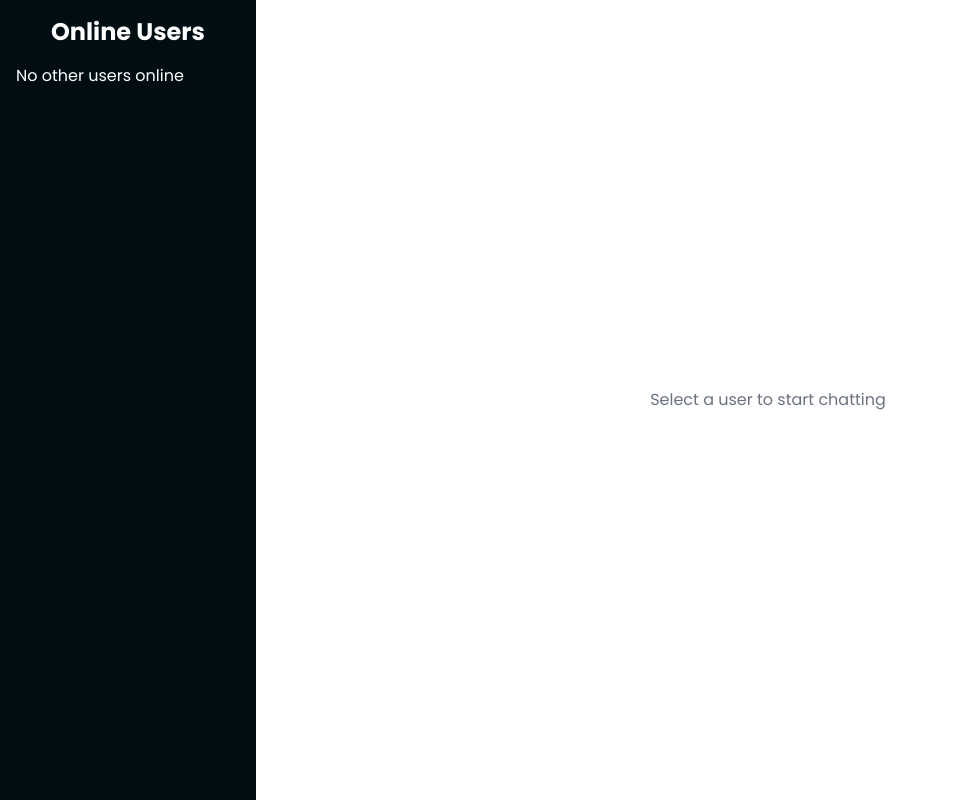
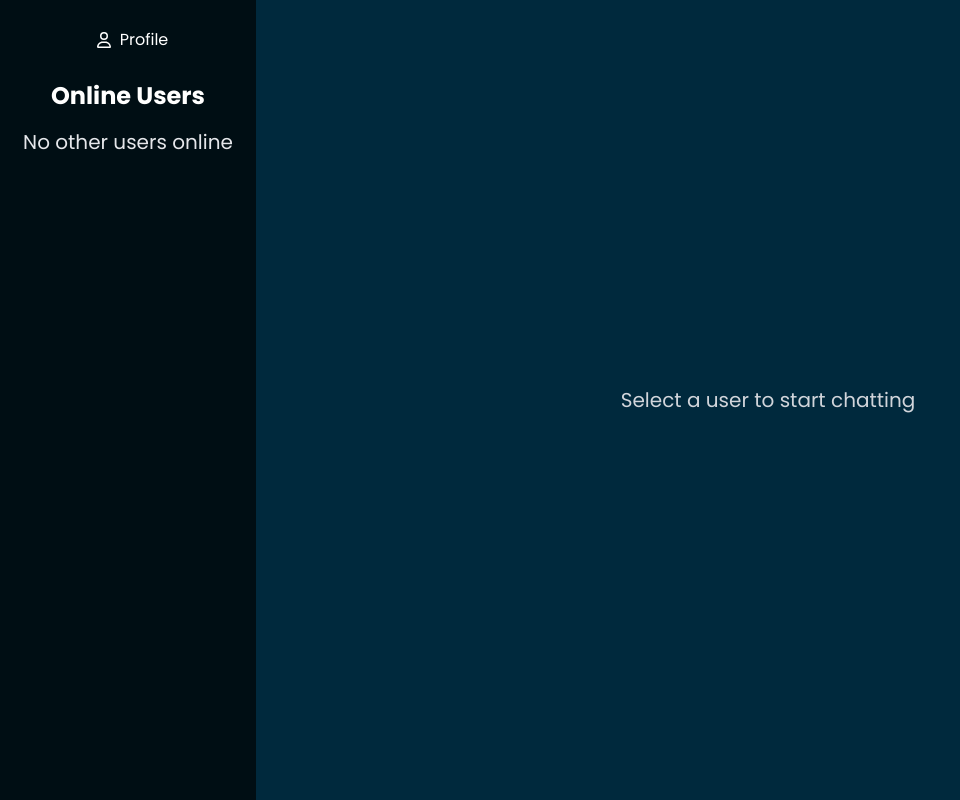
Before and after one commit to lakshsidhu04/react-socket-chat, a React (Vite) app in the folder frontend/: page /chat in a window 1280 px wide. Shown: the whole page, without its empty margins (0-960 px from the left). Built offline with nearby package versions, Linux system fonts and the light colour scheme.

Commit message:
styling changes

```diff
--- a/frontend/src/App.jsx
+++ b/frontend/src/App.jsx
@@ -4,6 +4,7 @@ import LoginForm from './components/LoginForm';
 import Container from './components/Container';
 import { SocketProvider } from './contexts/SocketContext';
 import { UserProvider } from './contexts/UserContext';
+import Profile from './components/Profile';
 import SignUpForm from './components/SignUpForm';
 const App = () => {
   return (
@@ -13,6 +14,7 @@ const App = () => {
           <Routes>
             <Route path="/" element={<LoginForm />} />
             <Route path="/chat" element={<Container />} />
+            <Route path='/profile' element={<Profile />} />
             <Route path="/signup" element={<SignUpForm />} />
           </Routes>
         </Router>
--- a/frontend/src/components/ButtonInterface.jsx
+++ /dev/null
@@ -1,20 +0,0 @@
-import React from 'react';
-
-const ButtonInterface = ({ socket }) => {
-    const handleButtonClick = (message) => {
-        socket.emit('chat-message', message);
-    };
-
-    return (
-        <div className="flex space-x-4 mt-4">
-            <button onClick={() => handleButtonClick('Hello!')} className="p-2 bg-green-500 text-white rounded hover:bg-green-600">
-                Send Hello
-            </button>
-            <button onClick={() => handleButtonClick('Goodbye!')} className="p-2 bg-red-500 text-white rounded hover:bg-red-600">
-                Send Goodbye
-            </button>
-        </div>
-    );
-};
-
-export default ButtonInterface;
--- a/frontend/src/components/ChatWindow.jsx
+++ b/frontend/src/components/ChatWindow.jsx
@@ -40,19 +40,19 @@ const ChatWindow = ({ targetUser }) => {
                 </div>
             </div>
 
-            <div className="flex-grow overflow-y-auto">
+            <div className="flex-grow overflow-hidden">
                 {filteredMessages.map((msg, index) => (
                     <div
                         key={index}
-                        className={`flex mb-4 ${msg.fromUserId === user._id ? 'justify-end' : 'justify-start'}`}
+                        className={`flex mb-4 overflow-hidden ${msg.fromUserId === user._id ? 'justify-end' : 'justify-start'}`}
                     >
                         <div
-                            className={`max-w-xs p-3  ${msg.fromUserId === user._id
+                            className={`max-w-lg min-h-5 p-3  ${msg.fromUserId === user._id
                                 ? 'bg-gradient-to-tr from-cyan-600 to-violet-800 text-white self-end rounded-br-xl rounded-tl-xl rounded-bl-xl'
                                 : 'bg-gradient-to-br from-red-800 to-pink-400 text-white self-start rounded-bl-xl rounded-tr-xl rounded-br-xl'
                                 }`}
                         >
-                            <strong>{msg.fromUsername}</strong>
+                            <strong>{msg.fromUsername === user.username ? 'you' : msg.fromUsername}</strong>
                             <p>{msg.text}</p>
                         </div>
                     </div>
--- a/frontend/src/components/Container.jsx
+++ b/frontend/src/components/Container.jsx
@@ -16,8 +16,8 @@ const Container = () => {
           {targetUser ? (
             <ChatWindow targetUser={targetUser} />
           ) : (
-            <div className="flex items-center justify-center h-full">
-              <p className="text-gray-500">Select a user to start chatting</p>
+              <div className="flex items-center justify-center h-full bg-[#00293D]">
+              <p className="text-gray-300  text-xl">Select a user to start chatting</p>
             </div>
           )}
         </div>
--- /dev/null
+++ b/frontend/src/components/Profile.jsx
@@ -0,0 +1,24 @@
+import React from 'react';
+import { useUser } from '../contexts/UserContext';
+import { Link } from 'react-router-dom';
+
+const Profile = () => {
+    const { user } = useUser();
+
+    return (
+        <div className="profile-container w-screen h-screen bg-[#000e14] flex flex-col items-center justify-center">
+            <div className="profile-header w-full flex justify-between items-center p-4 bg-[#001824] text-white shadow-lg">
+                <h1 className="text-3xl font-bold">Profile</h1>
+                <Link to="/" className="home-link p-2 bg-[#00293D] hover:bg-[#004466] rounded text-white transition duration-300">
+                    Home
+                </Link>
+            </div>
+            <div className="profile-content flex flex-col items-center justify-center bg-[#001824] text-white p-8 rounded-lg shadow-lg mt-8">
+                <h2 className="text-2xl font-bold mb-4">User Information</h2>
+                <p className="text-xl">Username: {user.username}</p>
+            </div>
+        </div>
+    );
+}
+
+export default Profile;
--- a/frontend/src/components/SendMessage.jsx
+++ b/frontend/src/components/SendMessage.jsx
@@ -38,7 +38,7 @@ const SendMessage = ({ onSendMessage }) => {
                 type="text"
                 value={newMessage}
                 onChange={(e) => setNewMessage(e.target.value)}
-                className="flex-grow p-2 border border-gray-300 rounded mr-2 text-black"
+                className="flex-grow p-2 border border-gray-300 rounded mr-2 text-black outline-none focus:border-blue-500"
             />
             <button
                 onClick={handleSendMessage}
--- a/frontend/src/components/SideBar.jsx
+++ b/frontend/src/components/SideBar.jsx
@@ -3,7 +3,7 @@ import { useUser } from '../contexts/UserContext';
 import { useSocket } from '../contexts/SocketContext';
 import { FaRegUser } from "react-icons/fa6";
 import { FaUserCircle } from "react-icons/fa";
-
+import { Link } from 'react-router-dom';
 const SideBar = ({ setTargetUser }) => {
     const { user } = useUser();
     const { onlineUsers } = useSocket();
@@ -23,7 +23,12 @@ const SideBar = ({ setTargetUser }) => {
 
     return (
         <div className="h-full p-4 bg-[#000e14] text-white">
-            <h1 className="flex flex-col items-center justify-center text-2xl font-bold mb-4 text-center">Online Users</h1>
+
+            <Link to="/profile" className="flex items-center justify-center p-2 hover:bg-[#003D5C] rounded text-white">
+                <FaRegUser className="inline-block m-2" />
+                Profile
+            </Link>
+            <h1 className="flex flex-col items-center justify-center text-2xl font-bold m-4 text-center">Online Users</h1>
             <ul>
                 {onlineUsers.length > 1 ? (
                     onlineUsers
@@ -37,14 +42,14 @@ const SideBar = ({ setTargetUser }) => {
                                         username: userInfo.username,
                                     })
                                 }
-                                className="cursor-pointer flex  items-center justify-center p-2 hover:bg-[#003D5C] rounded text-white"
+                                className="cursor-pointer flex text-xl  items-center justify-center p-2 hover:bg-[#003D5C] rounded text-white"
                             >
                                 <FaUserCircle className="inline-block mr-2" />
                                 {userInfo.username}
                             </li>
                         ))
                 ) : (
-                    <li className="text-white">No other users online</li>
+                    <li className="text-gray-200 text-center text-xl">No other users online</li>
                 )}
             </ul>
         </div>
```
Also changed, not shown: 1 other file (tests, documents, lock files or other folders).
